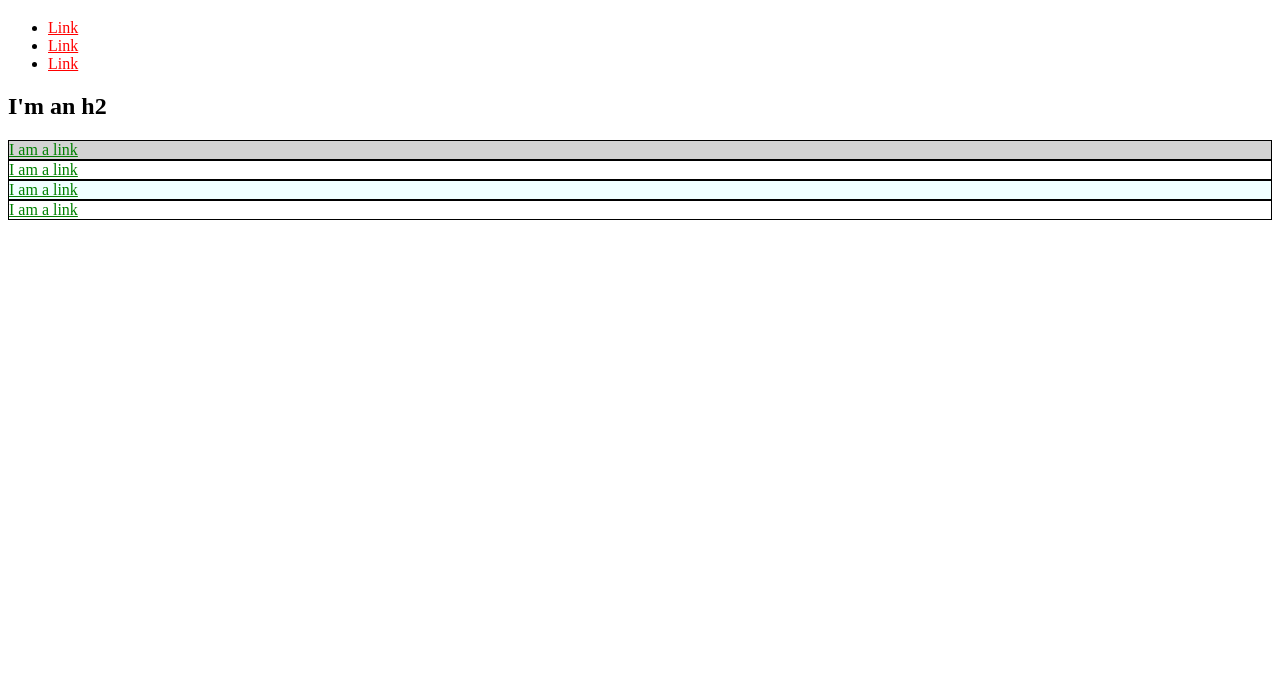
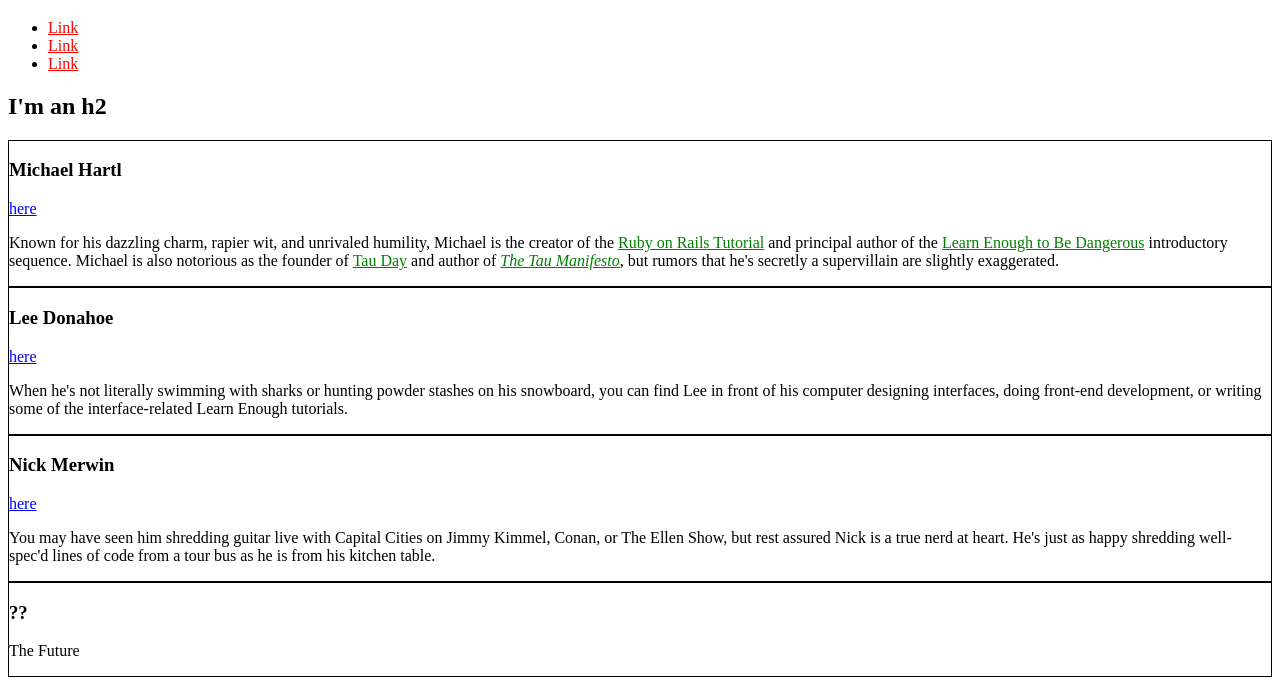
Before and after one commit to Asef90/LentobeD, a plain HTML site: page index.html in a window 1280 px wide. Shown: the part 61-756 px from the top of the page. Drawn offline with Linux system fonts and the light colour scheme.

Commit message:
Chapter 2

```diff
--- a/index.html
+++ b/index.html
@@ -4,20 +4,20 @@
     <title>Test Page: Don't panic</title>
     <meta charset="utf-8">
     <style>
+      /* GLOBAL STYLES */
       a {
         color: red
       }
-      #exec-bio {
-        background-color: lightgrey;
+      /* SOCIAL STYLES */
+      .social-link {
+        color: blue;
       }
+      /* BIO STYLES */
       .bio-box {
         border: 1px solid black;
       }
-      .bio-box a {
+      .bio-copy a {
         color: green;
-      }
-      .test {
-        background-color: azure;
       }
     </style>
   </head>
@@ -31,17 +31,54 @@
     </ul>
 
     <h2>I'm an h2</h2>
-    <div id="exec-bio" class="bio-box">
-      <a href="https://example.com/">I am a link</a>
+    <div class="bio-box">
+      <h3>Michael Hartl</h3>
+      <a href="https://twitter.com/mhartl" class="social-link">here</a>
+      <div class="bio-copy">
+        <p>
+          Known for his dazzling charm, rapier wit, and unrivaled humility,
+          Michael is the creator of the
+          <a href="https://www.railstutorial.org/">Ruby on Rails
+          Tutorial</a> and principal author of the
+          <a href="https://learnenough.com/">
+          Learn Enough to Be Dangerous</a> introductory sequence. Michael
+          is also notorious as the founder of
+          <a href="http://tauday.com/">Tau Day</a> and author of
+          <a href="http://tauday.com/tau-manifesto"><em>The Tau
+          Manifesto</em></a>, but rumors that he's secretly a supervillain
+          are slightly exaggerated.
+        </p>
+      </div>
     </div>
     <div class="bio-box">
-      <a href="https://example.com/">I am a link</a>
-    </div>
-    <div class="bio-box test">
-      <a href="https://example.com/">I am a link</a>
+      <h3>Lee Donahoe</h3>
+      <a href="https://twitter.com/leedonahoe" class="social-link">here</a>
+      <div class="bio-copy">
+        <p>
+          When he's not literally swimming with sharks or hunting powder stashes on
+          his snowboard, you can find Lee in front of his computer designing
+          interfaces, doing front-end development, or writing some of the
+          interface-related Learn Enough tutorials.
+        </p>
+      </div>
     </div>
     <div class="bio-box">
-      <a href="https://example.com/">I am a link</a>
+      <h3>Nick Merwin</h3>
+      <a href="https://twitter.com/nickmerwin" class="social-link">here</a>
+      <div class="bio-copy">
+        <p>
+          You may have seen him shredding guitar live with Capital Cities on Jimmy
+          Kimmel, Conan, or The Ellen Show, but rest assured Nick is a true nerd at
+          heart. He's just as happy shredding well-spec'd lines of code from a tour
+          bus as he is from his kitchen table.
+        </p>
+      </div>
+    </div>
+    <div class="bio-box">
+      <h3>??</h3>
+      <p>
+        The Future
+      </p>
     </div>
   </body>
 </html>
```
